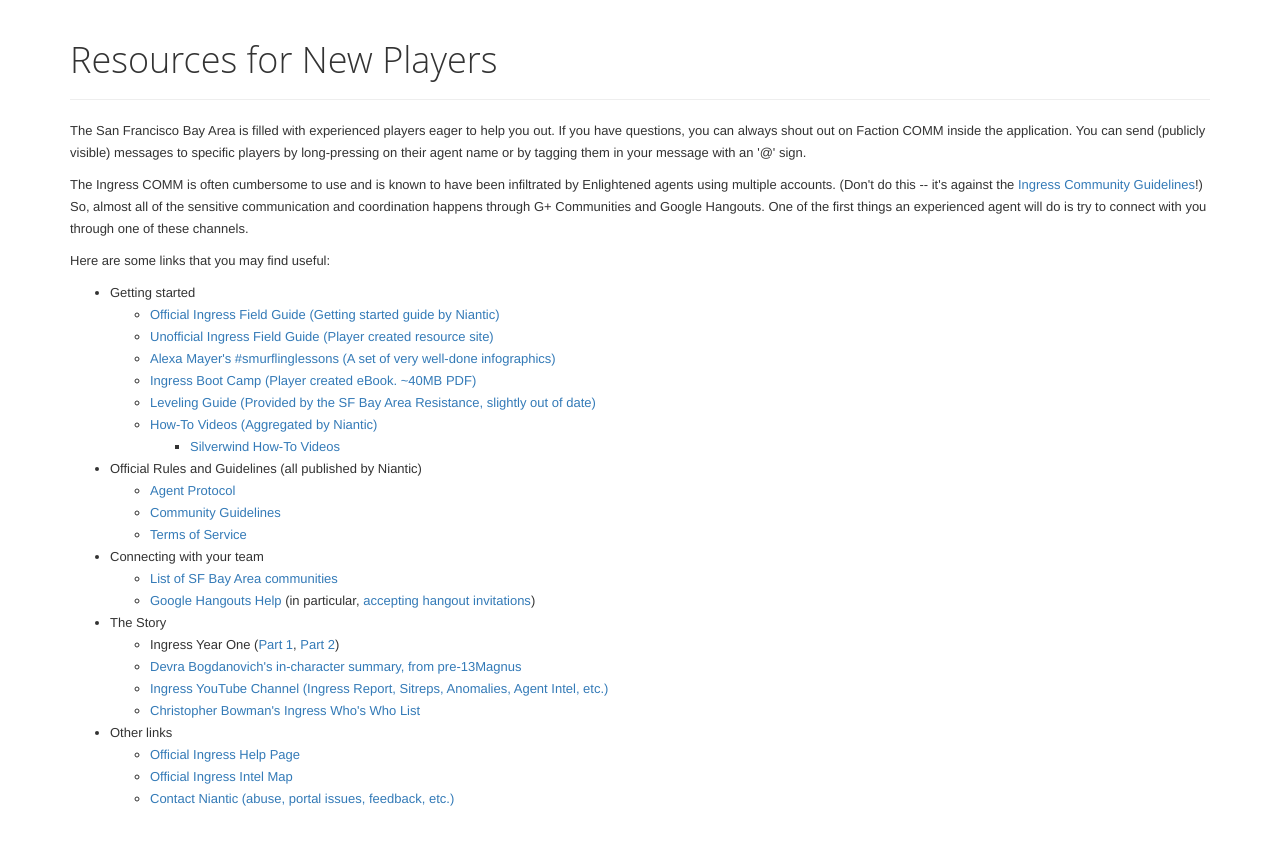
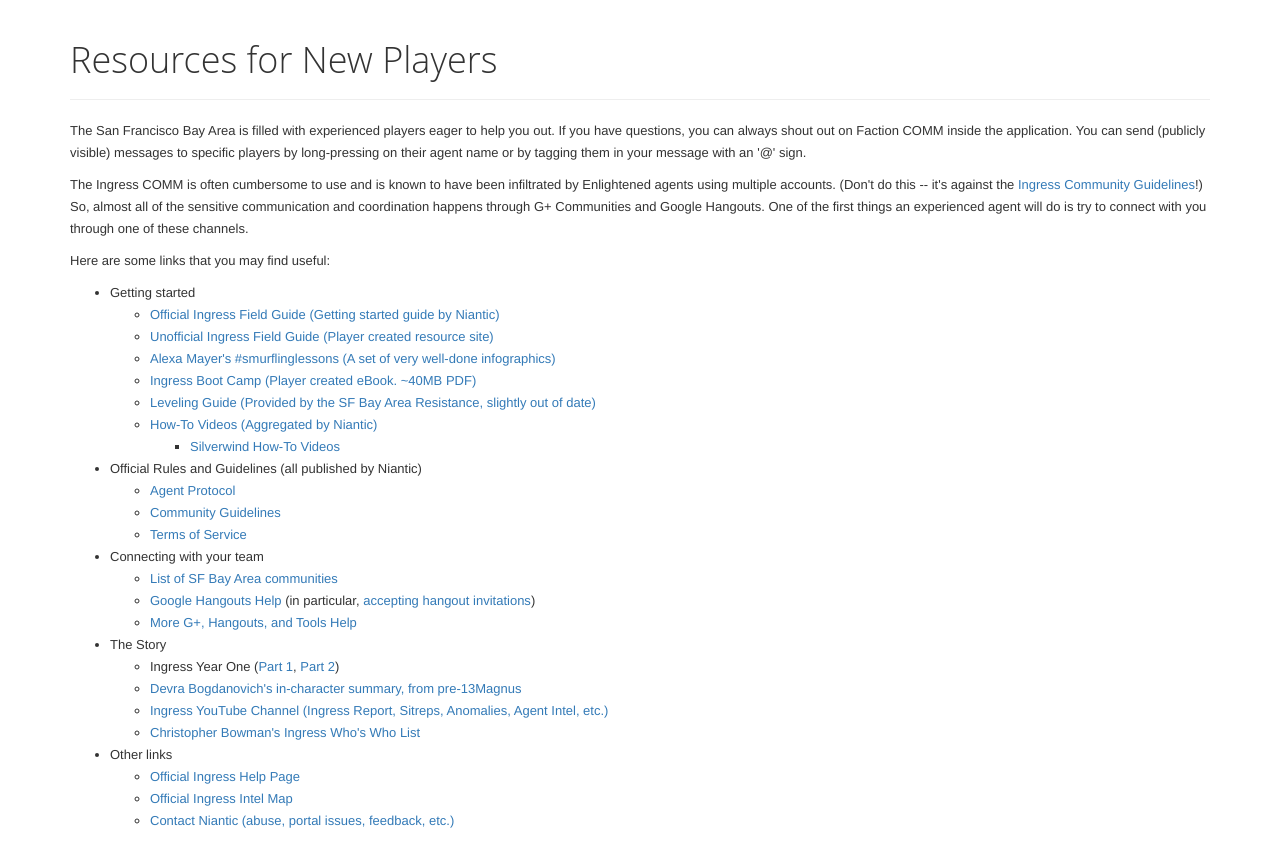
Before and after one commit to balshor/sfbay.resists.org, a Jekyll site: the page built from help/index.html, in a window 1280 px wide. Shown: the top 867 px of the page. Built offline with Jekyll 4.4.1, drawn with Linux system fonts in a browser that asks for light colours; nearby versions of some CDN libraries.

Commit message:
Update index.html

```diff
--- a/help/index.html
+++ b/help/index.html
@@ -55,6 +55,9 @@
       <li>
         <a href="https://support.google.com/hangouts/">Google Hangouts Help</a> (in particular, <a href="https://support.google.com/hangouts/answer/3111915">accepting hangout invitations</a>)
       </li>
+      <li>
+        <a href="https://plus.google.com/112382415869851407414/posts/7i1Gm9BjkqB">More G+, Hangouts, and Tools Help</a>
+      </li>
     </ul>
     <li>The Story</li>
     <ul>
```
